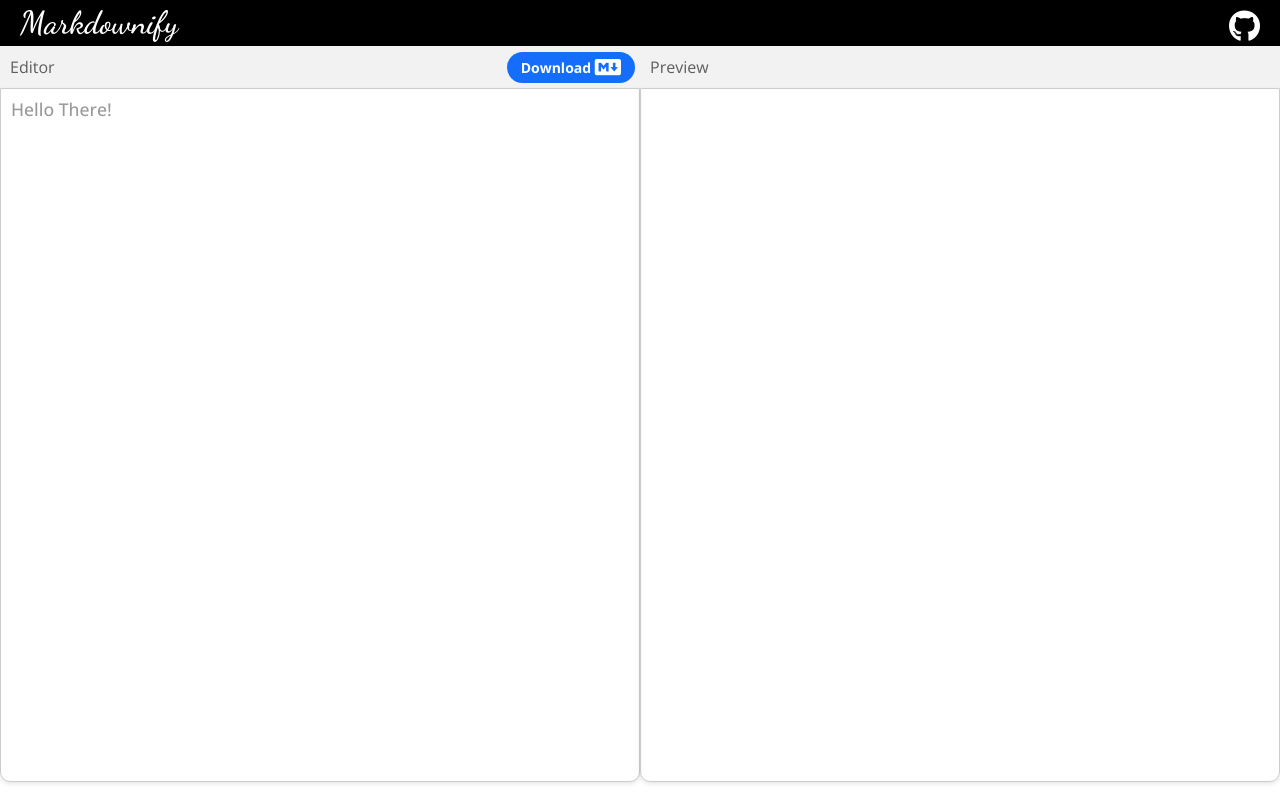
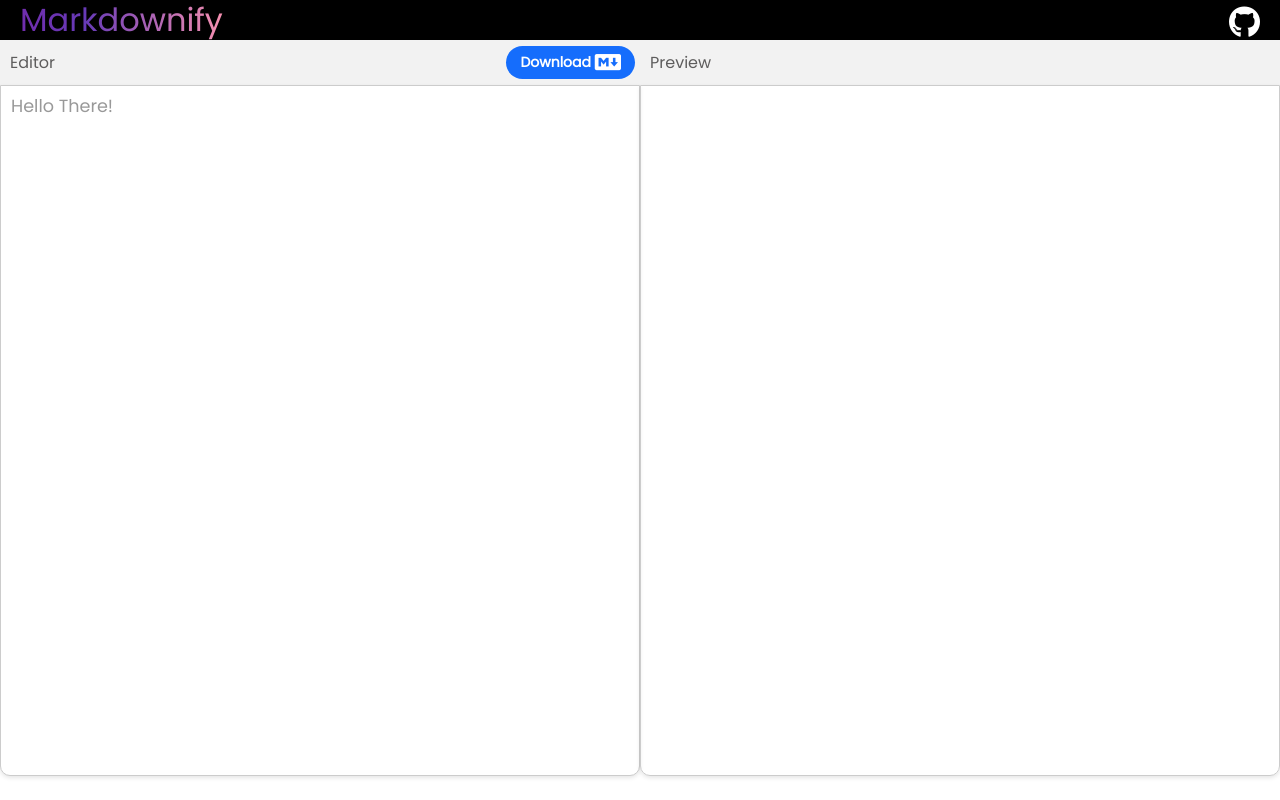
Before and after one commit to suveshmoza/Markdownify, a React (Vite) app: page / in a window 1280 px wide. Built offline with nearby package versions, Linux system fonts and the light colour scheme.

Commit message:
made some design improvements

```diff
--- a/src/components/Nav.tsx
+++ b/src/components/Nav.tsx
@@ -1,7 +1,10 @@
 const Nav = () => {
 	return (
 		<nav className="markdown-nav">
-			<p className="markdown-nav-logo">Markdownify</p>
+			<h1>
+				<span className="magic"><span className="magic-text">Markdownify</span></span>
+			</h1>
+
 			<div className="markdown-nav-links">
 				<a
 					target="_blank"
--- a/src/styles/index.css
+++ b/src/styles/index.css
@@ -1,11 +1,9 @@
-@import url('https://fonts.googleapis.com/css2?family=Dancing+Script:wght@600&display=swap');
-@import url('https://fonts.googleapis.com/css2?family=Open+Sans:ital,wght@0,400;0,500;0,600;0,700;1,700&display=swap');
-
+@import url('https://fonts.googleapis.com/css2?family=Poppins&display=swap');
 /* Global styles */
 * {
 	padding: 0;
 	margin: 0;
-	font-family: 'Open Sans', sans-serif;
+	font-family: 'Poppins', sans-serif;
 	font-weight: 500;
 }
 
@@ -60,7 +58,7 @@
 
 .markdown-nav-logo {
 	font-size: 2rem;
-	font-family: 'Dancing Script', cursive;
+	font-family: 'Poppins', cursive;
 	cursor: pointer;
 	color: white;
 }
@@ -168,3 +166,74 @@
 .github-icon {
 	color: white;
 }
+* {
+    box-sizing: border-box;
+}
+:root {
+    --purple: rgb(123, 31, 162);
+    --violet: rgb(103, 58, 183);
+    --pink: rgb(244, 143, 177);
+
+    /* --red: #F31559;
+    --magenta: #FF52A2;
+    --orange: #FFB07F;
+
+    --green: #1A5D1A;
+    --yellow: #F1C93B;
+    --blue: #78C1F3; */
+  }
+
+  @keyframes background-pan {
+    from {
+      background-position: 0% center;
+    }
+
+    to {
+      background-position: -200% center;
+    }
+  }
+
+  @keyframes scale {
+    from, to {
+      transform: scale(0);
+    }
+
+    50% {
+      transform: scale(1);
+    }
+  }
+
+  @keyframes rotate {
+    from {
+      transform: rotate(0deg);
+    }
+
+    to {
+      transform: rotate(180deg);
+    }
+  }
+
+  h1 {
+    font-size: clamp(2em, 2vw, 4em);
+    font-weight: 400;
+  }
+
+  h1 > .magic {
+    display: inline-block;
+    position: relative;
+  }
+
+  h1 > .magic > .magic-text {
+    animation: background-pan 3s linear infinite;
+    background: linear-gradient(
+      to right,
+      var(--purple),
+      var(--violet),
+      var(--pink),
+      var(--purple)
+    );
+    background-size: 200%;
+    -webkit-background-clip: text;
+    -webkit-text-fill-color: transparent;
+    white-space: nowrap;
+  }
```
